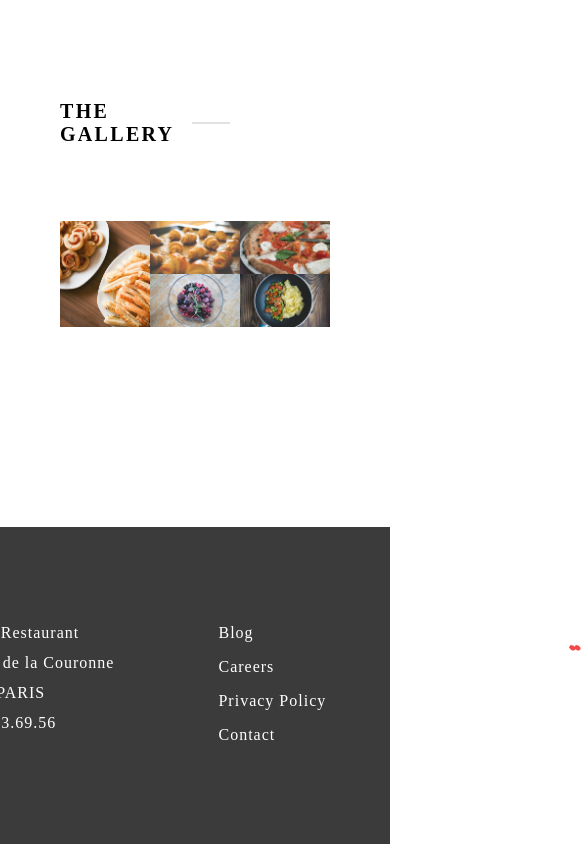
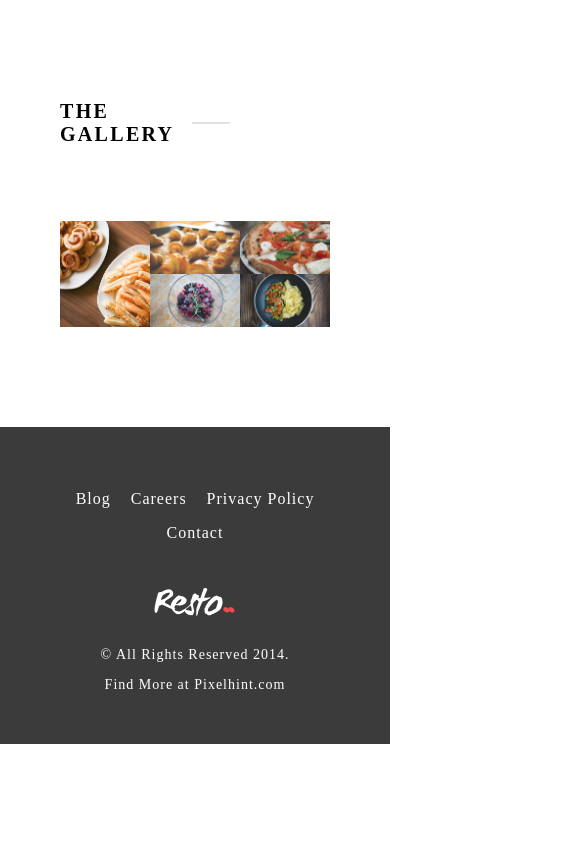
Before and after one commit to Faraks01/Vue-test-task, a Vue app: page / in a window 390 px wide. Shown: the part 3239-4083 px from the top of the page, 585 px wide, since content can reach past the window. After the commit the page ends 3983 px from the top, so only its background shows below. Built offline with nearby package versions, Linux system fonts and the light colour scheme; a web font is replaced by a local one.

Commit message:
Сделал адаптивный вариант

```diff
--- a/src/components/Footer/Footer.vue
+++ b/src/components/Footer/Footer.vue
@@ -1,14 +1,14 @@
 <template>
   <el-footer tag="footer" height="317px">
-    <el-row type="flex" justify="center" align="middle">
-      <ul class="footer-list" v-for="(row, key) in rows" :key="key">
+    <div class="footer-content">
+      <ul class="list" v-for="(row, key) in rows" :key="key">
         <li v-for="(item, index) in row" :key="index" :class="{ bold: item.bold }" class="item">
           <a v-if="item.url" :href="item.url">{{ item.content }}</a>
           <img v-else-if="item.logo" :src="item.logo">
           <template v-else>{{ item.content }}</template>
         </li>
       </ul>
-    </el-row>
+    </div>
   </el-footer>
 </template>
 
@@ -51,33 +51,61 @@ export default {
 <style scoped lang='scss'>
 .el-footer {
 	margin-top: 200px;
+	@include breakpoint("small") {
+    margin-top: 100px;
+  }
   background-color: #3b3b3b;
-  .el-row {
+  .footer-content {
     height: inherit;
-    padding-right: 28px;
-    .footer-list {
+    padding: 0 13.5%;
+
+    display: flex;
+    flex-flow: row nowrap;
+    justify-content: space-between;
+    align-items: center;
+    @include breakpoint("small") {
+      flex-direction: column;
+      justify-content: space-evenly;
+    }
+    .list {
+			flex: 0 0 max-content;
+			margin: 0 10px !important;
+      margin-top: -15px !important;
       position: relative;
-      top: -8px;
-      width: max-content;
+      height: max-content;
 
       display: flex;
       flex-direction: column;
 
       &:nth-child(1) {
-        margin-right: 116px !important;
+        @include breakpoint("medium") {
+          display: none;
+        }
       }
       &:nth-child(2) {
-        margin-right: 104px !important;
+        @include breakpoint("medium") {
+          display: none;
+        }
       }
       &:nth-child(3) {
-        padding-top: 12px !important;
-        margin-right: 174px !important;
+				margin-top: 0 !important;
+        @include breakpoint("small") {
+					flex-direction: row;
+					flex-wrap: wrap;
+					justify-content: center;
+          .item {
+            margin: 0 10px;
+          }
+        }
         .item,
         a {
           line-height: 34px;
         }
       }
       &:nth-child(4) {
+        @include breakpoint("small") {
+          align-items: center;
+        }
         .item {
           position: relative;
           top: 10px;
```
